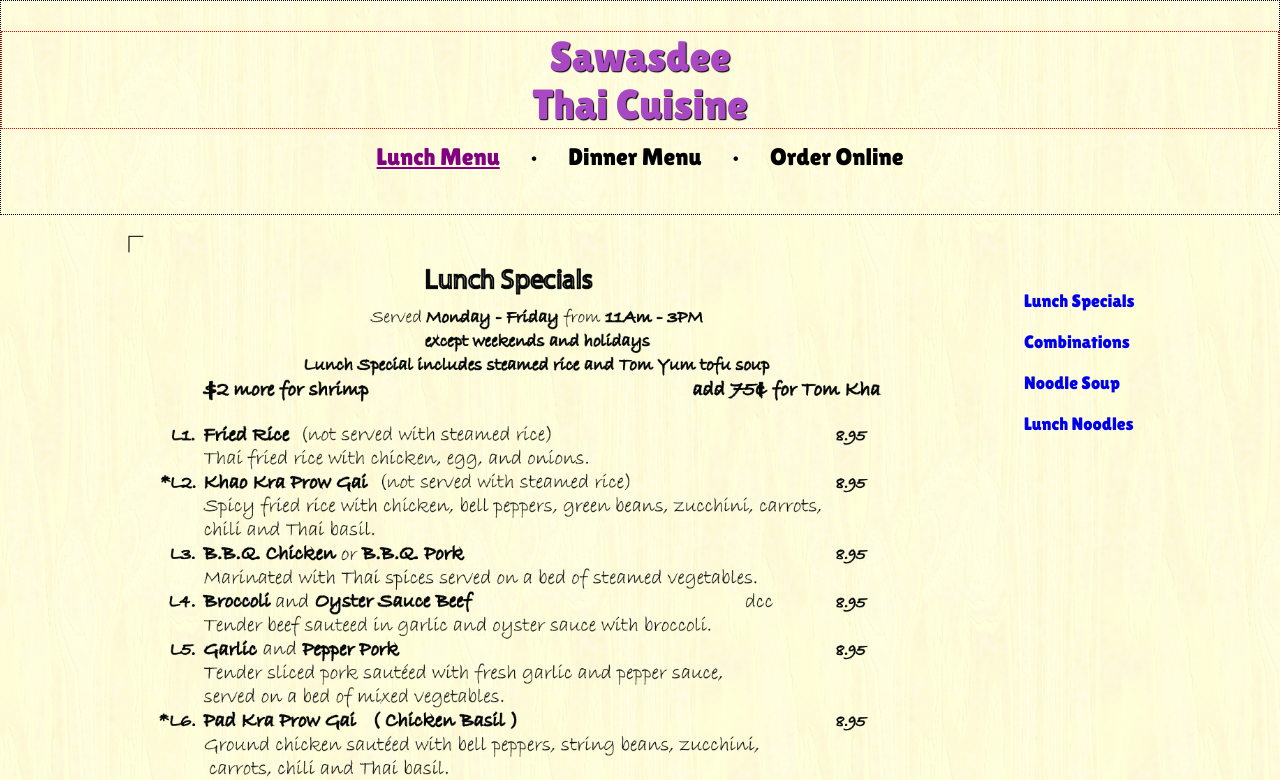
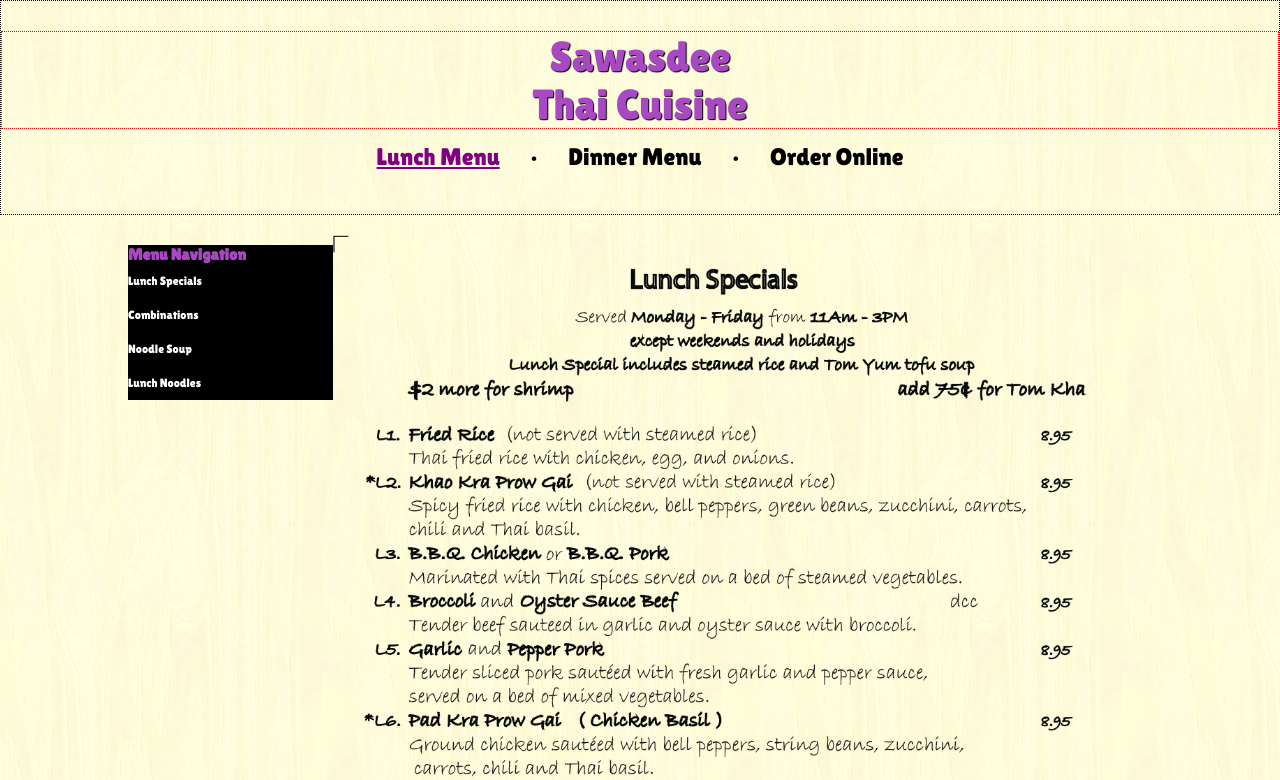
Before and after one commit to meeramenon07/restaurant-website-Sawasdee, a React (Create React App) app: page /LunchMenu in a window 1280 px wide. Shown: the top 780 px of the page. Built offline with nearby package versions, Linux system fonts and the light colour scheme.

Commit message:
Created lunch menu navbar and sticky component functionality

```diff
--- a/src/components/LunchMenu.js
+++ b/src/components/LunchMenu.js
@@ -1,9 +1,19 @@
 import React from 'react'
 import {Link} from 'react-router-dom'
+import { StickyContainer, Sticky } from 'react-sticky'
 import '../css/NotHomepage.css';
 
-const LunchMenu = () => (
-  <div style={{position: "relative"}}>
+class LunchMenu extends React.Component {
+
+
+  componentDidMount() {
+    window.onscroll = function() {myFunction()};
+
+  }
+
+  render(){
+    return (
+      <div className="menuAndNavContainer">
         <div className="menuContainer">
           <img
             src="/menu/Lunch0Specials.png"
@@ -22,15 +32,35 @@
             id="lunchNoodles"
           />
         </div>
-      <nav className="lunchNav">
-          <a href="#lunchSpecials">Lunch Specials</a>
+          <div id="lunchNav">
+              <h4> Menu Navigation </h4>
+              <Link to="#lunchSpecials">Lunch Specials</Link>
               <a href="#lunchCombinations">Combinations</a>
               <a href="#lunchSoup">Noodle Soup</a>
               <a href="#lunchNoodles">Lunch Noodles</a>
-      </nav>
-
+          </div>
       </div>
     )
+
+  }
+
+}
+
+function myFunction() {
+    // Get the navbar
+    var navbar = document.getElementById("lunchNav");
+
+    // Get the offset position of the navbar
+    var sticky = navbar.offsetTop;
+
+    // Add the sticky class to the navbar when you reach its scroll position. Remove "sticky" when you leave the scroll position
+
+    if (window.pageYOffset >= sticky) {
+      navbar.classList.add("sticky")
+    } else {
+      navbar.classList.remove("sticky");
+    }
+}
 
 export default LunchMenu
 
--- a/src/css/App.css
+++ b/src/css/App.css
@@ -137,25 +137,35 @@
 /* * * * * * * * * * * * * * * * * * * * * * * * * * * * * * */
 .menuContainer {
   width: 80%;
+  float: right;
+}
+#lunchNav {
+  background-color: black;
   float: left;
+  width: 20%;
+  margin-top: 30px;
+  box-sizing: border-box;
 }
-.lunchNav {
-  position: fixed;
-  right: 0;
-  top: 35%;
-
-  width: 20%;
-/*  float: left;*/
+#lunchNav h4 {
+  color: #a848c2;
 }
-.lunchNav a {
+#lunchNav a {
   text-decoration: none;
+  color: white;
   display: block;
   font-size: 0.75em;
   padding: 10px 0px;
   box-sizing: border-box;
-/*  border-bottom: dotted black 1px;*/
+}
+.sticky + .menuAndNavContainer {
+  padding-top: 60px;
 }
 
+.sticky {
+  position: fixed;
+  top: 0;
+  width: 100%;
+}
 /* Footer */
 /* * * * * * * * * * * * * * * * * * * * * * * * * * * * * * */
 footer {
--- a/src/index.html
+++ b/src/index.html
@@ -48,6 +48,7 @@
     -->
     <!-- To use Font Awesome icons -->
     <script defer src="https://use.fontawesome.com/releases/v5.7.2/js/all.js" integrity="sha384-0pzryjIRos8mFBWMzSSZApWtPl/5++eIfzYmTgBBmXYdhvxPc+XcFEk+zJwDgWbP" crossorigin="anonymous"></script>
+
     <link rel="shortcut icon" href="%PUBLIC_URL%/favicon.ico" />
   </body>
 </html>
```
Lines whose indentation alone changed are shown as unchanged.
